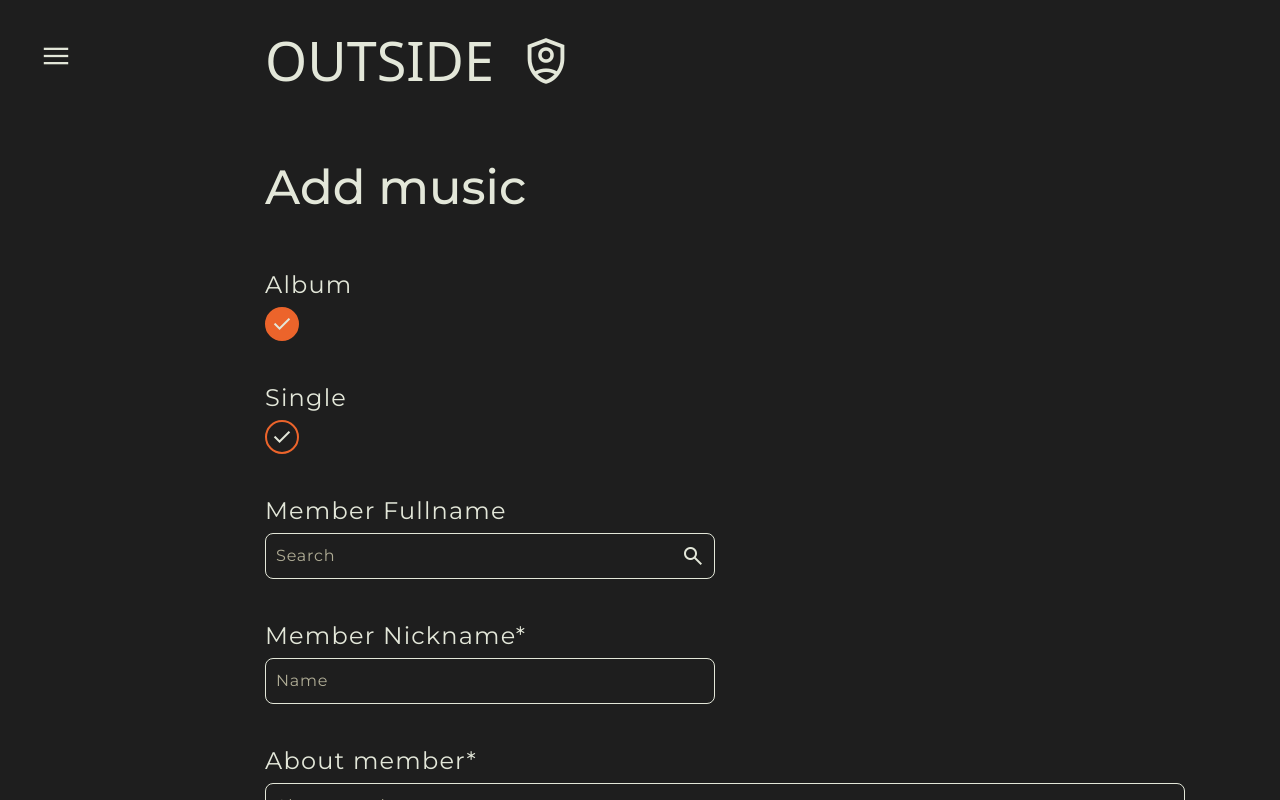
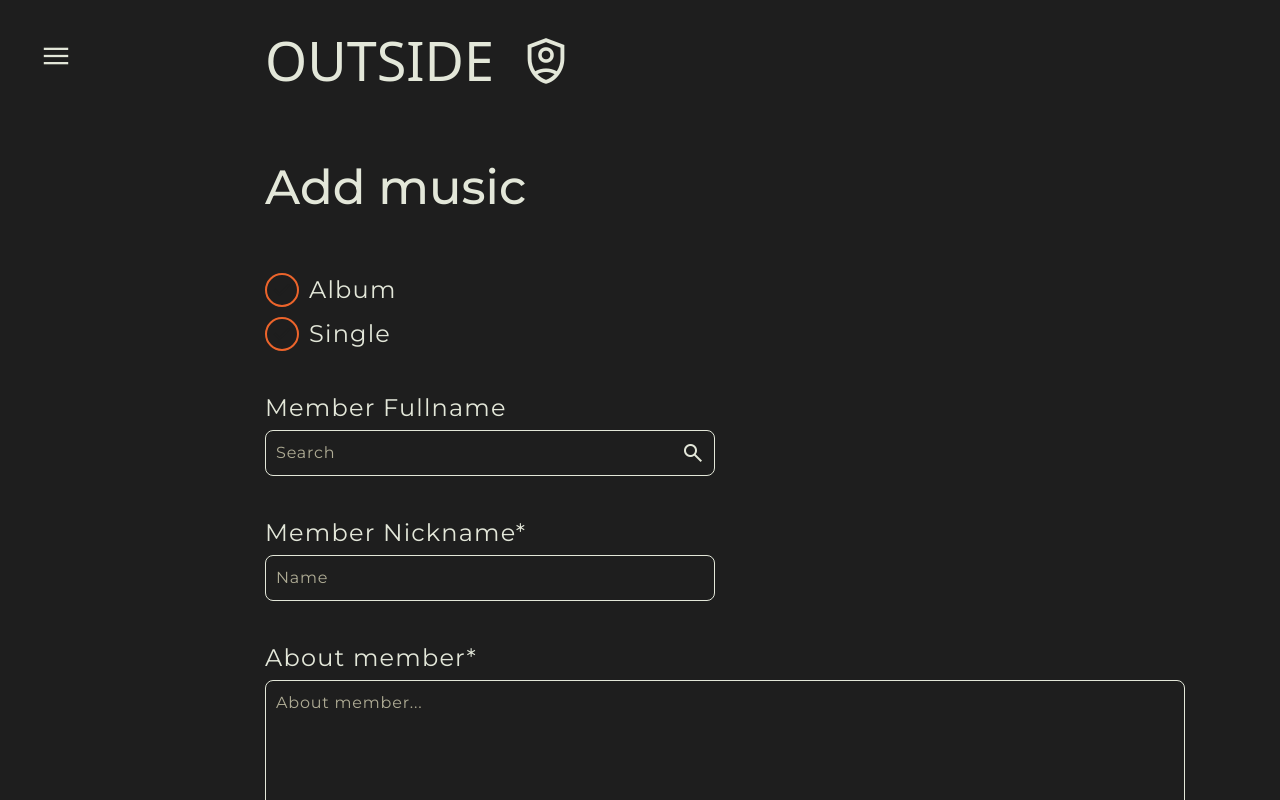
Before and after one commit to outsideOfficialy/adminPanel, a Next.js app: page / in a window 1280 px wide. Shown: the top 800 px of the page. Built offline with nearby package versions, Linux system fonts and the light colour scheme; a web font is replaced by a local one.

Commit message:
RadioBtn fixes

```diff
--- a/app/page.tsx
+++ b/app/page.tsx
@@ -1,13 +1,13 @@
 "use client";
 
 import PageLayout from "@/components/PageLayout";
-import { InputTypeText, SearchInput, CustomInput, TextArea } from "@/components/Inputs";
+import { InputTypeText, SearchInput, TextArea } from "@/components/Inputs";
+import RadioGroup from "@/components/MusicTypeSelect";
 
 export default function Home() {
   return (
     <PageLayout title="Add music">
-      <CustomInput name="Music_type" label="Album" checked={true} />
-      <CustomInput name="Music_type" label="Single" checked={false} />
+      <RadioGroup />
       <SearchInput onSearch={() => {}} placeholder="Search" label="Member Fullname" name="search" />
       <InputTypeText placeholder="Name" label="Member Nickname*" name="nickname" />
       <TextArea placeholder="About member..." label="About member*" name="aboutMember" />
--- a/components/Inputs/index.tsx
+++ b/components/Inputs/index.tsx
@@ -11,12 +11,6 @@ interface SearchInputProps {
   placeholder: string;
   name: string;
   onSearch: () => void; // Функция обработчика поиска
-}
-
-interface CustomRadioButtonProps {
-  label: string;
-  name: string;
-  checked: boolean;
 }
 
 interface TextAreaFieldProps {
@@ -69,41 +63,6 @@ const SearchInput: React.FC<SearchInputProps> = ({ label, placeholder, name, onS
   );
 };
 
-const CustomInput: React.FC<CustomRadioButtonProps> = ({ label, name, checked }) => {
-  const [isChecked, setIsChecked] = useState(checked);
-
-  const handleLabelClick = () => {
-    setIsChecked(!isChecked);
-  };
-
-  return (
-    <div className="flex flex-col items-start gap-[10px] w-full max-w-450">
-      <label className="text-white text-2xl font-normal font-medium font-normal leading-6 tracking-wider">
-        {label}
-      </label>
-      <input
-        type="radio"
-        name={name}
-        checked={isChecked}
-        onChange={() => {}}
-        className="hidden focus:outline-none"
-      />
-      <label
-        htmlFor={name}
-        className={`material-symbols-outlined text-white rounded-full p-[3px] font-normal font-medium transition duration-300 ease-in-out
-          ${
-            isChecked
-              ? "border-2 border-main-primary-color bg-main-primary-color"
-              : "border-2 border-main-primary-color bg-black text-black"
-          }`}
-        onClick={handleLabelClick}
-      >
-        check
-      </label>
-    </div>
-  );
-};
-
 const TextArea: React.FC<TextAreaFieldProps> = ({ label, placeholder, name }) => {
   return (
     <div className="flex flex-col items-start gap-[10px] w-full">
@@ -121,4 +80,4 @@ const TextArea: React.FC<TextAreaFieldProps> = ({ label, placeholder, name }) =>
   );
 };
 
-export { InputTypeText, SearchInput, CustomInput, TextArea };
+export { InputTypeText, SearchInput, TextArea };
--- /dev/null
+++ b/components/MusicTypeSelect/index.tsx
@@ -0,0 +1,62 @@
+import React, { useState } from "react";
+
+interface RadioSpanProps {
+  label: string;
+  name: string;
+  checked: boolean;
+  onChange: (name: string) => void;
+  selectedName: string;
+}
+
+const RadioSpan: React.FC<RadioSpanProps> = ({ label, name, checked, onChange, selectedName }) => {
+  const toggleCheck = () => {
+    onChange(name);
+  };
+
+  return (
+    <div className="flex gap-[10px] items-center cursor-pointer w-fit" onClick={toggleCheck}>
+      <span
+        className={`material-symbols-outlined check rounded-full text-sm p-[3px] font-normal font-medium transition duration-200 ease-in-out w-fit ${
+          name === selectedName
+            ? "border-2 border-main-primary-color bg-main-primary-color text-white"
+            : "border-2 border-main-primary-color bg-black text-black"
+        }`}
+      >
+        check
+      </span>
+      <p className="text-white text-2xl font-normal font-medium font-normal leading-6 tracking-wider">
+        {label}
+      </p>
+    </div>
+  );
+};
+
+const RadioGroup: React.FC = () => {
+  const options = [
+    { label: "Album", name: "option1" },
+    { label: "Single", name: "option2" }
+  ];
+
+  const [selectedName, setSelectedName] = useState("");
+
+  const handleRadioChange = (name: string) => {
+    setSelectedName(name);
+  };
+
+  return (
+    <div className="flex gap-[10px] flex-col w-fit">
+      {options.map((option, index) => (
+        <RadioSpan
+          key={index}
+          label={option.label}
+          name={option.name}
+          checked={option.name === selectedName}
+          onChange={handleRadioChange}
+          selectedName={selectedName}
+        />
+      ))}
+    </div>
+  );
+};
+
+export default RadioGroup;
```
